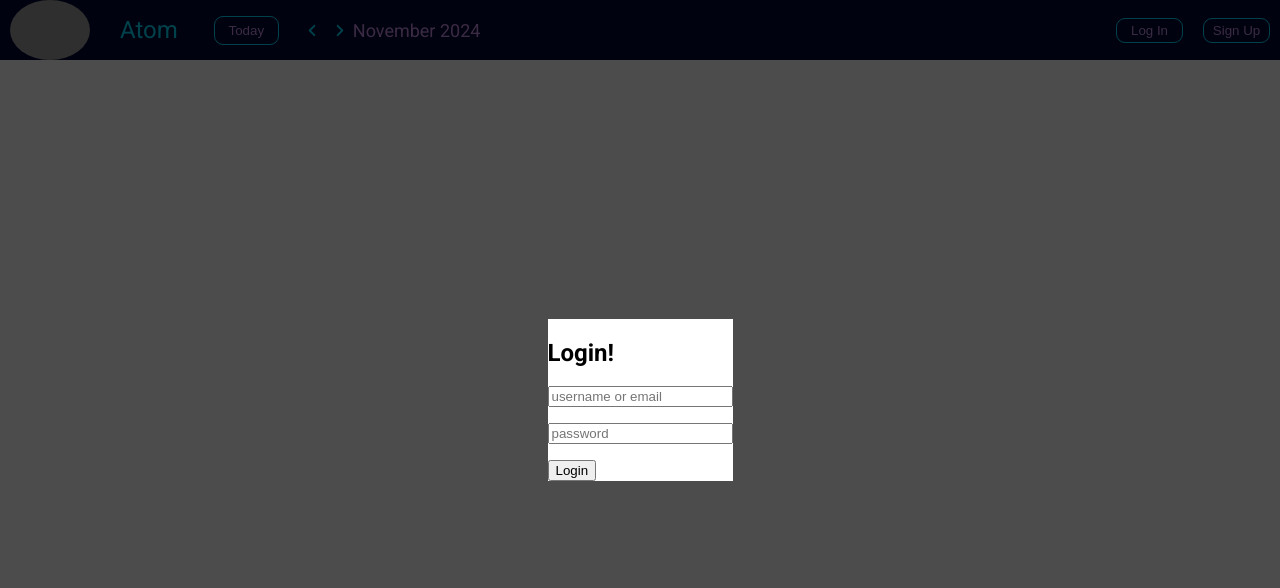
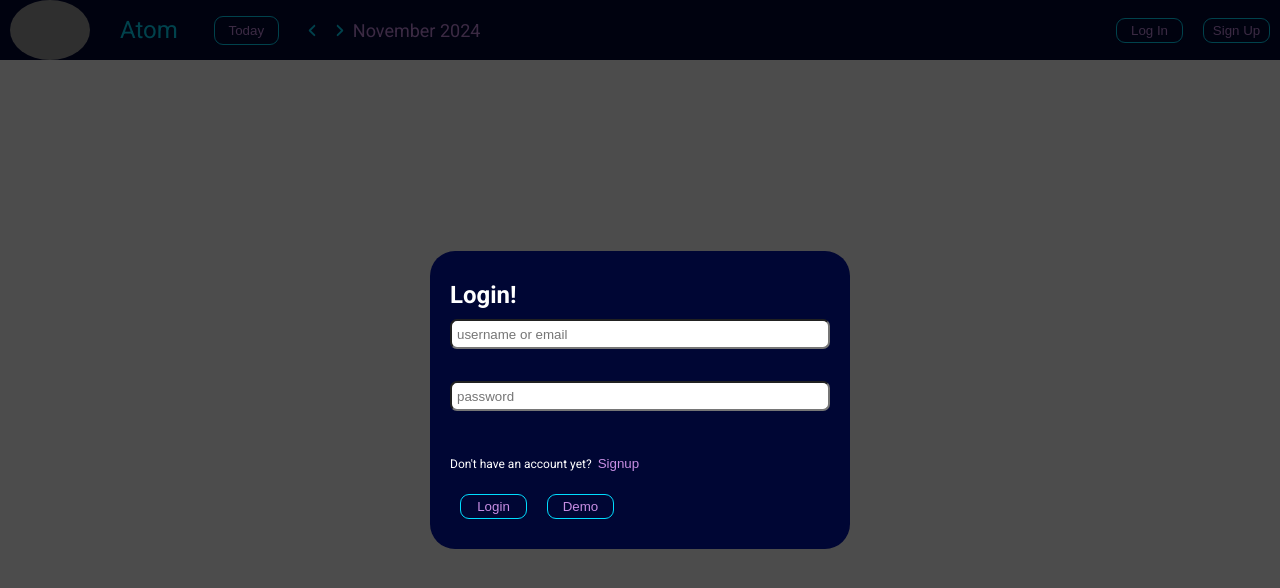
Before and after one commit to dav94sal/Atom, a React (Vite) app in the folder frontend/: page / in a window 1280 px wide. Both pictures are taken after a click on the button "Log In". Shown: the top 588 px of the page. Built offline with nearby package versions, Linux system fonts and the light colour scheme; no server answers; grey boxes are pictures that could not be loaded.

Commit message:
Styled modals

```diff
--- a/frontend/src/components/AppointmentForm/ApptForm.jsx
+++ b/frontend/src/components/AppointmentForm/ApptForm.jsx
@@ -30,9 +30,14 @@ function ApptForm({ day, hour }) {
 
     const [date, setDate] = useState(`${currentDate.year}-${month}-${day}`);
 
+    const handleSubmit = (e) => {
+        e.preventDefault()
+
+    }
+
     return (
-        <div className='form-container'>
-            <form>
+        <form className='form appt-size' onSubmit={handleSubmit}>
+            <h2 className='text-white'>Add your appointment</h2>
             <input
                 type='text'
                 placeholder='Add title'
@@ -54,8 +59,12 @@ function ApptForm({ day, hour }) {
                 value={endTime}
                 onChange={e => setEndTime(e.target.value)}
             />
+            <button
+                type='submit'
+                className='modal-but'>
+                Done
+            </button>
         </form>
-        </div>
     )
 }
 
--- a/frontend/src/components/AppointmentForm/appt-form.css
+++ b/frontend/src/components/AppointmentForm/appt-form.css
@@ -0,0 +1,16 @@
+.form {
+    box-sizing: border-box;
+    display: flex;
+    flex-direction: column;
+    justify-content: space-between;
+    padding: 10px;
+    height: 100%;
+}
+
+.form h2 {
+    margin: 10px 0;
+}
+
+.appt-size {
+    height: 350px;
+}
--- a/frontend/src/components/Home/Home.jsx
+++ b/frontend/src/components/Home/Home.jsx
@@ -1,14 +1,14 @@
 import TraditionalCalender from "../TraditionalCalender";
 import Scheduling from "../Scheduling/Scheduling";
-import { useDate } from "../../context/DateContext";
+// import { useDate } from "../../context/DateContext";
 import { useSelector } from "react-redux";
 import LandingPage from "../LandingPage";
 import "./home.css";
 
 function Home() {
     const user = useSelector(state => state.session.user)
-    const { currentDate, week } = useDate();
-    const thisWeek = currentDate.weeks[week];
+    // const { currentDate, week } = useDate();
+    // const thisWeek = currentDate.weeks[week];
 
     if (!user) return <LandingPage />
 
--- a/frontend/src/components/LandingPage/LandingPage.jsx
+++ b/frontend/src/components/LandingPage/LandingPage.jsx
@@ -11,7 +11,13 @@ function LandingPage() {
                 <div className="welcome card">
                     <h2>Welcome to Atom!</h2>
                     <p>Your personal organizational tool.</p>
-                    <button>Get Started</button>
+                    <div className="center-flex">
+                        <OpenModalButton
+                            modalComponent={<LoginForm />}
+                            buttonText="Get Started"
+                            htmlClass="modal-but wide-but"
+                            />
+                    </div>
                     <p className="center-flex">
                         <span>
                             <OpenModalButton
--- a/frontend/src/components/LandingPage/landing-page.css
+++ b/frontend/src/components/LandingPage/landing-page.css
@@ -15,8 +15,8 @@
     border-radius: 20px;
     box-shadow: 1px 1px 12px 5px grey;
     color: white;
-    display: flex;
-    flex-direction: column;
+    display: grid;
+    grid-template-rows: 15% 10% 50% 25%;
     transition-duration: 600ms;
     padding: 20px;
 }
@@ -59,3 +59,7 @@
     margin-right: 150px;
     margin-top: 100px;
 }
+
+.wide-but {
+    width: 320px;
+}
--- a/frontend/src/components/LoginForm/LoginFormModal.jsx
+++ b/frontend/src/components/LoginForm/LoginFormModal.jsx
@@ -2,6 +2,8 @@ import { useState } from "react";
 import { useDispatch } from "react-redux"
 import { loginBackend } from "../../store/session";
 import { useModal } from "../../context/Modal";
+import OpenModalButton from "../OpenModalButton/OpenModalButton";
+import SignupFormModal from "../SignupForm";
 import "./LoginForm.css";
 
 function LoginFormModal() {
@@ -46,10 +48,31 @@ function LoginFormModal() {
         }
     }
 
+    const handleClick = (e) => {
+        e.preventDefault()
+        closeModal()
+    }
+
+    const demoLogin = (e) => {
+        e.preventDefault()
+        const login = {
+            credential: "demo-user",
+            password: "password2"
+        }
+        return dispatch(loginBackend(login))
+            .then(closeModal)
+            .catch(
+            async (res) => {
+              const data = await res.json();
+              if (data?.errors) setErrors(data.errors);
+            }
+          )
+    }
+
     return (
-        <div>
-            <h2>Login!</h2>
-            <form onSubmit={handleSubmit}>
+        <>
+            <form onSubmit={handleSubmit} className="form">
+                <h2 className="text-white">Login!</h2>
                 <input
                     type="text"
                     placeholder="username or email"
@@ -68,11 +91,28 @@ function LoginFormModal() {
                 <p className="errors">
                     {hasSubmitted && errors.password? errors.password : ''}
                 </p>
-                <button type="submit">
-                    Login
-                </button>
+                <p className="fine-print text-white">
+                    Don&apos;t have an account yet?
+                    <OpenModalButton
+                        modalComponent={<SignupFormModal />}
+                        buttonText="Signup"
+                        onButtonClick={handleClick}
+                        htmlClass="a-sub"
+                    />
+                </p>
+                <div>
+                    <button type="submit" className="modal-but">
+                        Login
+                    </button>
+                    <button
+                        type="submit"
+                        className="modal-but"
+                        onClick={demoLogin}>
+                        Demo
+                    </button>
+                </div>
             </form>
-        </div>
+        </>
     )
 }
 
--- a/frontend/src/components/Navigation/profile.css
+++ b/frontend/src/components/Navigation/profile.css
@@ -17,6 +17,7 @@
     right: 10px;
     top: 55px;
     width: 250px;
+    z-index: 1;
 }
 
 .li-drop {
--- a/frontend/src/components/OpenModalButton/OpenModalButton.css
+++ b/frontend/src/components/OpenModalButton/OpenModalButton.css
@@ -6,6 +6,10 @@
     height: 25px;
     width: 67px;
     margin: 10px;
+}
+
+.modal-but:hover {
+    cursor: pointer;
 }
 
 .logout-but {
--- a/frontend/src/components/SignupForm/SignupForm.css
+++ b/frontend/src/components/SignupForm/SignupForm.css
@@ -0,0 +1,13 @@
+.fine-print {
+    font-size: 12px;
+}
+
+.a-sub {
+    background-color: unset;
+    border: unset;
+    color: #c78ee3;
+}
+
+.a-sub:hover {
+    cursor: pointer;
+}
--- a/frontend/src/components/SignupForm/SignupFormModal.jsx
+++ b/frontend/src/components/SignupForm/SignupFormModal.jsx
@@ -2,6 +2,8 @@ import { useState } from "react";
 import { useDispatch } from "react-redux";
 import { signup } from "../../store/session";
 import { useModal } from "../../context/Modal";
+import OpenModalButton from "../OpenModalButton/OpenModalButton";
+import LoginFormModal from "../LoginForm";
 import './SignupForm.css';
 
 function SignupFormModal() {
@@ -46,10 +48,14 @@ function SignupFormModal() {
         }
     };
 
+    const handleClick = (e) => {
+        e.preventDefault()
+        closeModal()
+    }
+
     return (
-        <div>
-            <h2>Signup!</h2>
-            <form onSubmit={handleSubmit}>
+        <form onSubmit={handleSubmit} className="form">
+            <h2 className="text-white">Signup!</h2>
             <input
                 type="text"
                 placeholder="Username"
@@ -110,9 +116,17 @@ function SignupFormModal() {
                 { hasSubmitted &&
                     errors.confirmPassword? errors.confirmPassword : "" }
             </p>
-                <button type="submit">Signup</button>
+            <p className="fine-print text-white">
+                Have an account already?
+                <OpenModalButton
+                    modalComponent={<LoginFormModal />}
+                    buttonText="login"
+                    onButtonClick={handleClick}
+                    htmlClass="a-sub"
+                />
+            </p>
+            <button type="submit" className="modal-but">Signup</button>
         </form>
-        </div>
     )
 }
 
--- a/frontend/src/index.css
+++ b/frontend/src/index.css
@@ -33,6 +33,13 @@ nav {
     height: 60px;
 }
 
+input {
+    border-radius: 7px;
+    height: 30px;
+    padding: 5px;
+    box-sizing: border-box;
+}
+
 .sidebar {
     padding: 0 20px;
     padding-top: 50px;
@@ -46,3 +53,11 @@ nav {
 .inactive {
     color: rgba(82, 81, 81, 0.555);
 }
+
+#modal-content {
+    background-color: #000634;
+    border-radius: 25px;
+    min-height: 230px;
+    width: 400px;
+    padding: 10px;
+}
```
Lines whose indentation alone changed are shown as unchanged.
